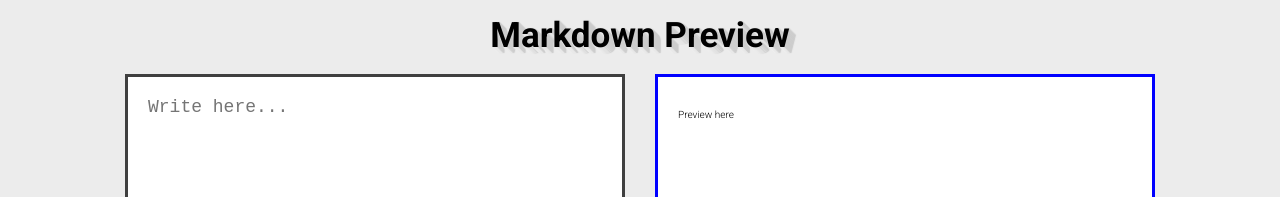
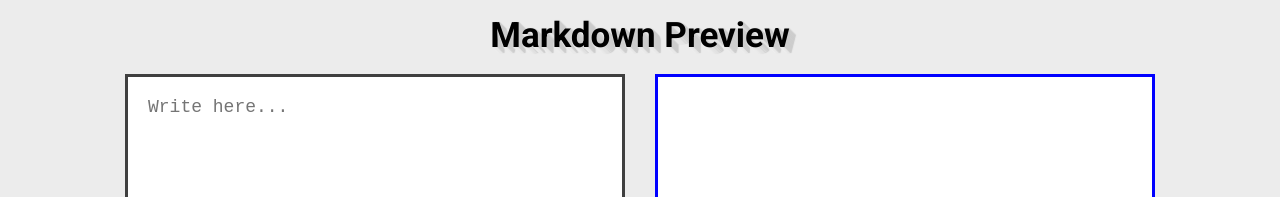
Before and after one commit to loconluis/markdown-preview, a React (Create React App) app: page / in a window 1280 px wide. Shown: the top 197 px of the page. Built offline with nearby package versions, Linux system fonts and the light colour scheme.

Commit message:
finished app

```diff
--- a/src/components/App.js
+++ b/src/components/App.js
@@ -3,7 +3,7 @@ import '../styles/App.css';
 
 // Components
 import MainHeader from './MainHeader'
-import Editor from './Editor';
+import { Editor }  from './Editor';
 import MainFooter from './MainFooter';
 
 class App extends Component {
--- a/src/components/Editor.js
+++ b/src/components/Editor.js
@@ -1,17 +1,44 @@
 import React from 'react'
+import marked from 'marked'
 
-export default () => {
+export class Editor extends React.Component {
+  constructor(props) {
+    super(props);
+
+    this.state = {
+      rawMarkup: '',
+    }
+
+    this.handleChange = this.handleChange.bind(this);
+    this.getRawMarkup = this.getRawMarkup.bind(this);
+  }
+
+  handleChange(e) {
+    const rawMarkup = e.target.value;
+    // console.log(markup);
+    this.setState(() => ({ rawMarkup }))
+  }
+
+  getRawMarkup( value ) {
+    const markup = marked(value, { sanitize: true })
+    return { __html: markup };
+  }
+
+  render () {
     return (
       <div className="editor">
         <div>
           <textarea
             className="textarea"
             placeholder="Write here..."
+            onChange={this.handleChange}
           />
         </div>
-      <div className="editor__preview">
-        <p>Preview here</p>
+        <div className="editor__preview"
+        >
+          <span dangerouslySetInnerHTML={this.getRawMarkup(this.state.rawMarkup)} />
         </div>
       </div>
     )
   }
+}
--- a/src/styles/App.css
+++ b/src/styles/App.css
@@ -15,7 +15,8 @@
   width: 500px;
   height: 550px;
   padding: 20px;
-  overflow-y: auto; }
+  overflow-y: auto;
+  font-size: 1.8rem; }
 
 .textarea {
   margin-right: 15px;
--- a/src/styles/components/_editor.scss
+++ b/src/styles/components/_editor.scss
@@ -8,6 +8,7 @@
   height: 550px;
   padding: 20px;
   overflow-y: auto;
+  font-size: $font-size-large;
 }
 
 .textarea {
```
Lines whose indentation alone changed are shown as unchanged.
